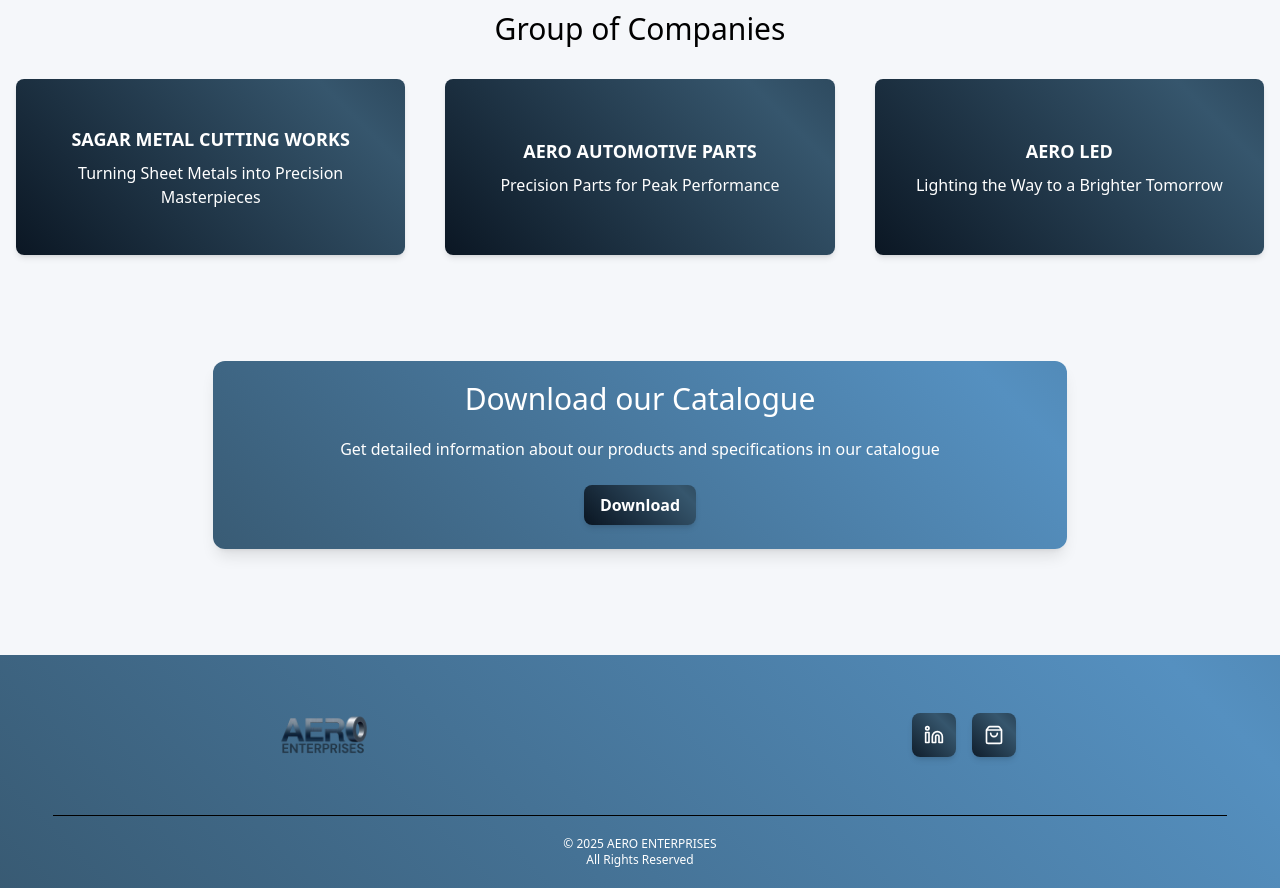
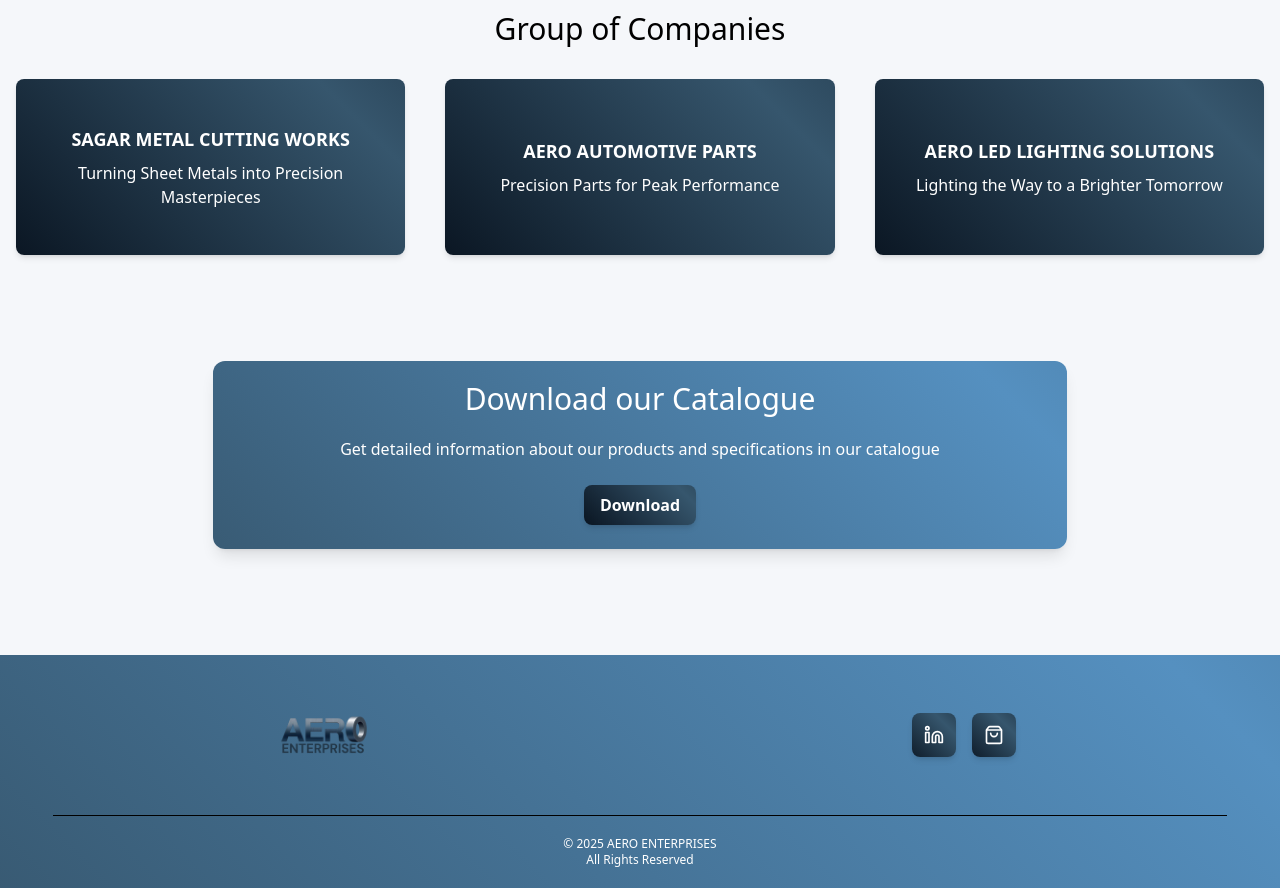
Before and after one commit to 00Abid/aero-enterprises, a React (Vite) app: page / in a window 1280 px wide. Shown: the part 2140-3028 px from the top of the page. Built offline with nearby package versions, Linux system fonts and the light colour scheme.

Commit message:
updated the name

```diff
--- a/src/pages/Home.jsx
+++ b/src/pages/Home.jsx
@@ -28,12 +28,12 @@
         {
             name: 'AERO AUTOMOTIVE PARTS',
             desc: 'Precision Parts for Peak Performance',
-            url: 'https://aeroautomotiveparts.vercel.app/',
+            url: 'https://aeroautomotive.vercel.app/',
         },
         {
-            name: 'AERO LED',
+            name: 'AERO LED LIGHTING SOLUTIONS',
             desc: 'Lighting the Way to a Brighter Tomorrow',
-            url: 'https://aerolightrays.vercel.app',
+            url: 'https://aeroled.vercel.app',
         },
     ];
 
```
